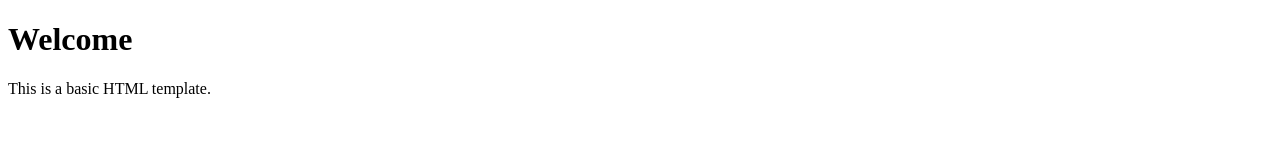
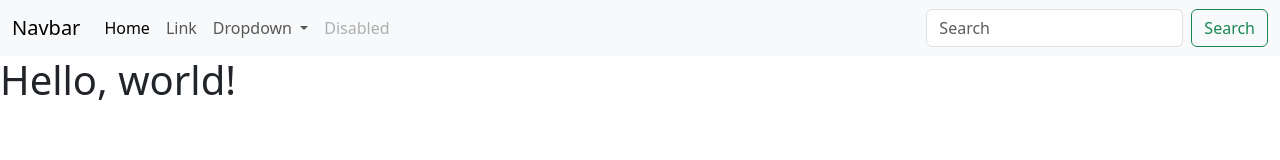
Before and after one commit to e-d-petit/newrepo, a plain HTML site: page index.html in a window 1280 px wide. Drawn offline with nearby package versions, Linux system fonts and the light colour scheme.

Commit message:
bootstrap added

```diff
--- a/index.html
+++ b/index.html
@@ -1,12 +1,49 @@
-<!DOCTYPE html>
+<!doctype html>
 <html lang="en">
-<head>
-    <meta charset="UTF-8">
-    <meta name="viewport" content="width=device-width, initial-scale=1.0">
-    <title>Document</title>
-</head>
-<body>
-    <h1>Welcome</h1>
-    <p>This is a basic HTML template.</p>
-</body>
+  <head>
+    <meta charset="utf-8">
+    <meta name="viewport" content="width=device-width, initial-scale=1">
+    <title>Bootstrap demo</title>
+    <link href="https://cdn.jsdelivr.net/npm/bootstrap@5.3.7/dist/css/bootstrap.min.css" rel="stylesheet" integrity="sha384-LN+7fdVzj6u52u30Kp6M/trliBMCMKTyK833zpbD+pXdCLuTusPj697FH4R/5mcr" crossorigin="anonymous">
+  </head>
+  <body>
+    <nav class="navbar navbar-expand-lg bg-body-tertiary">
+  <div class="container-fluid">
+    <a class="navbar-brand" href="#">Navbar</a>
+    <button class="navbar-toggler" type="button" data-bs-toggle="collapse" data-bs-target="#navbarSupportedContent" aria-controls="navbarSupportedContent" aria-expanded="false" aria-label="Toggle navigation">
+      <span class="navbar-toggler-icon"></span>
+    </button>
+    <div class="collapse navbar-collapse" id="navbarSupportedContent">
+      <ul class="navbar-nav me-auto mb-2 mb-lg-0">
+        <li class="nav-item">
+          <a class="nav-link active" aria-current="page" href="#">Home</a>
+        </li>
+        <li class="nav-item">
+          <a class="nav-link" href="#">Link</a>
+        </li>
+        <li class="nav-item dropdown">
+          <a class="nav-link dropdown-toggle" href="#" role="button" data-bs-toggle="dropdown" aria-expanded="false">
+            Dropdown
+          </a>
+          <ul class="dropdown-menu">
+            <li><a class="dropdown-item" href="#">Action</a></li>
+            <li><a class="dropdown-item" href="#">Another action</a></li>
+            <li><hr class="dropdown-divider"></li>
+            <li><a class="dropdown-item" href="#">Something else here</a></li>
+          </ul>
+        </li>
+        <li class="nav-item">
+          <a class="nav-link disabled" aria-disabled="true">Disabled</a>
+        </li>
+      </ul>
+      <form class="d-flex" role="search">
+        <input class="form-control me-2" type="search" placeholder="Search" aria-label="Search"/>
+        <button class="btn btn-outline-success" type="submit">Search</button>
+      </form>
+    </div>
+  </div>
+</nav>
+    <h1>Hello, world!</h1>
+    <script src="https://cdn.jsdelivr.net/npm/bootstrap@5.3.7/dist/js/bootstrap.bundle.min.js" integrity="sha384-ndDqU0Gzau9qJ1lfW4pNLlhNTkCfHzAVBReH9diLvGRem5+R9g2FzA8ZGN954O5Q" crossorigin="anonymous"></script>
+  </body>
 </html>
```
